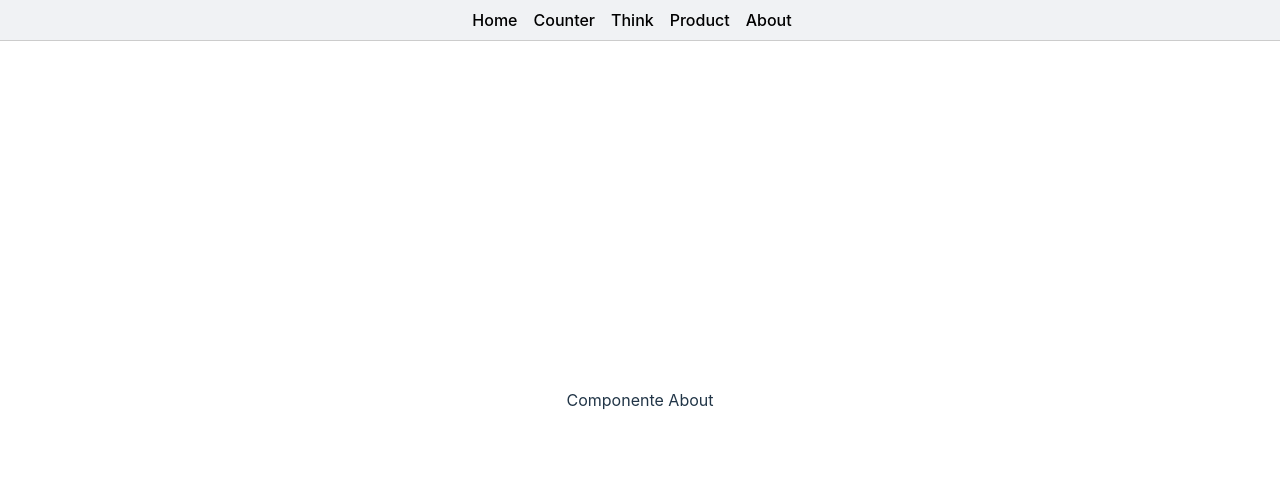
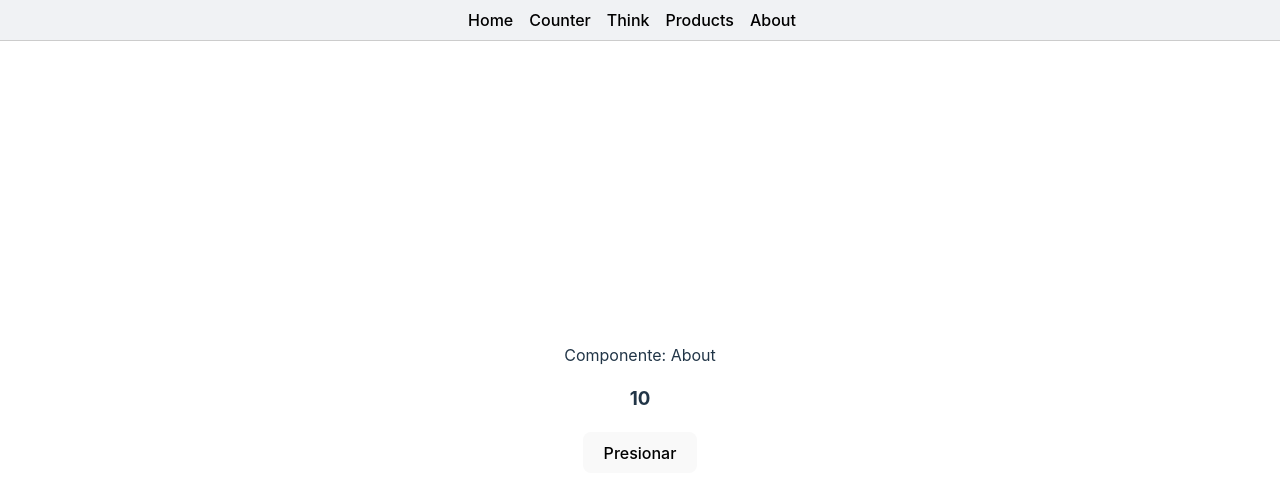
Before and after one commit to Limichui/frontend-react, a React (Vite) app: page /about in a window 1280 px wide. Shown: the top 498 px of the page. Built offline with nearby package versions, Linux system fonts and the light colour scheme.

Commit message:
Adición del slice de productos, navbar y use stace en el componente About

```diff
--- a/src/components/navigation/Navigator.jsx
+++ b/src/components/navigation/Navigator.jsx
@@ -6,7 +6,7 @@ const Navigator = () => {
             <Link to="/" className="nav-link">Home</Link>
             <Link to="/counter" className="nav-link">Counter</Link>
             <Link to="/think" className="nav-link">Think</Link>
-            <Link to="/product" className="nav-link">Product</Link>
+            <Link to="/products" className="nav-link">Products</Link>
             <Link to="/about" className="nav-link">About</Link>
         </nav>
     );
--- a/src/components/navigation/Router.jsx
+++ b/src/components/navigation/Router.jsx
@@ -10,7 +10,7 @@ const Router = () =>  {
     return (
         <Routes>
             <Route index element={<Home />} />
-            <Route path="product" element={<Product />} />
+            <Route path="products" element={<Product />} />
             <Route path="think" element={<Think />} />
             <Route path="about" element={<About />} />
             <Route path="counter" element={<Counter />} />
--- a/src/screens/About.jsx
+++ b/src/screens/About.jsx
@@ -1,7 +1,21 @@
+import { useState } from 'react';
+import { useSelector } from 'react-redux';
+
 const About = () =>  {
+    // Los hooks en react son funciones ya definidas
+    // hooks siempre tienen el prefijo use
+    // hook useState, use Effect, useContext, useRef, useTransition
+    // es posible crear muestris procios hooks: use Service, useImage, useForm
+
+    // el hook useState me permite manejar variables de estado
+    const [nameComponenent, setNameComponent] = useState('About');
+
+    const { initialValue } = useSelector((state) => state.product);
     return (
         <>
-        <p>Componente About</p>
+        <p>Componente: {nameComponenent}</p>
+        <h3>{initialValue}</h3>
+        <button onClick={() => {setNameComponent('Curso de React')}}>Presionar</button>
         </>
     );
 };
--- a/src/screens/Think.jsx
+++ b/src/screens/Think.jsx
@@ -1,7 +1,10 @@
-const Think = () =>  {
+import { useState } from 'react';
+
+const Think = () => {
+    const [nameComponenent] = useState('Think');
     return (
         <>
-        <p>Componente Think</p>
+        <p>Componente: {nameComponenent}</p>
         </>
     );
 };
--- /dev/null
+++ b/src/store/features/product/productSlice.js
@@ -0,0 +1,28 @@
+import { createSlice } from '@reduxjs/toolkit'
+
+const initialState = {
+    initialValue: 10,
+    dataProduct:  [
+        {category: "Fruits", price: "$1", stocked: true, name: "Apple"},
+        {category: "Fruits", price: "$1", stocked: true, name: "Dragonfruit"},
+        {category: "Fruits", price: "$2", stocked: false, name: "Passionfruit"},
+        {category: "Vegetables", price: "$2", stocked: true, name: "Spinach"},
+        {category: "Vegetables", price: "$4", stocked: false, name: "Pumpkin"},
+        {category: "Vegetables", price: "$1", stocked: true, name: "Peas"}
+    ],
+}
+
+export const productSlice = createSlice({
+    name: 'product',
+    initialState,
+    reducers: {
+        setInitialValue: (state, payload) => {
+            state.initialValue = payload
+        },
+    },
+})
+
+
+export const { setInitialValue } = productSlice.actions
+
+export default productSlice.reducer
--- a/src/store/store.js
+++ b/src/store/store.js
@@ -1,11 +1,13 @@
 import { configureStore } from '@reduxjs/toolkit';
 import counterReducer from './features/counter/counterSlice.js'
+import productReducer from './features/product/productSlice.js'
 // import userReducer from './features/user/userDlice.js'
 // import userProduct from './features/user/userProduct.js'
 
 const store = configureStore({
     reducer: {
         counter: counterReducer,
+        product: productReducer,
         // user: userReducer,
         // product: userProduct,
     },
```
